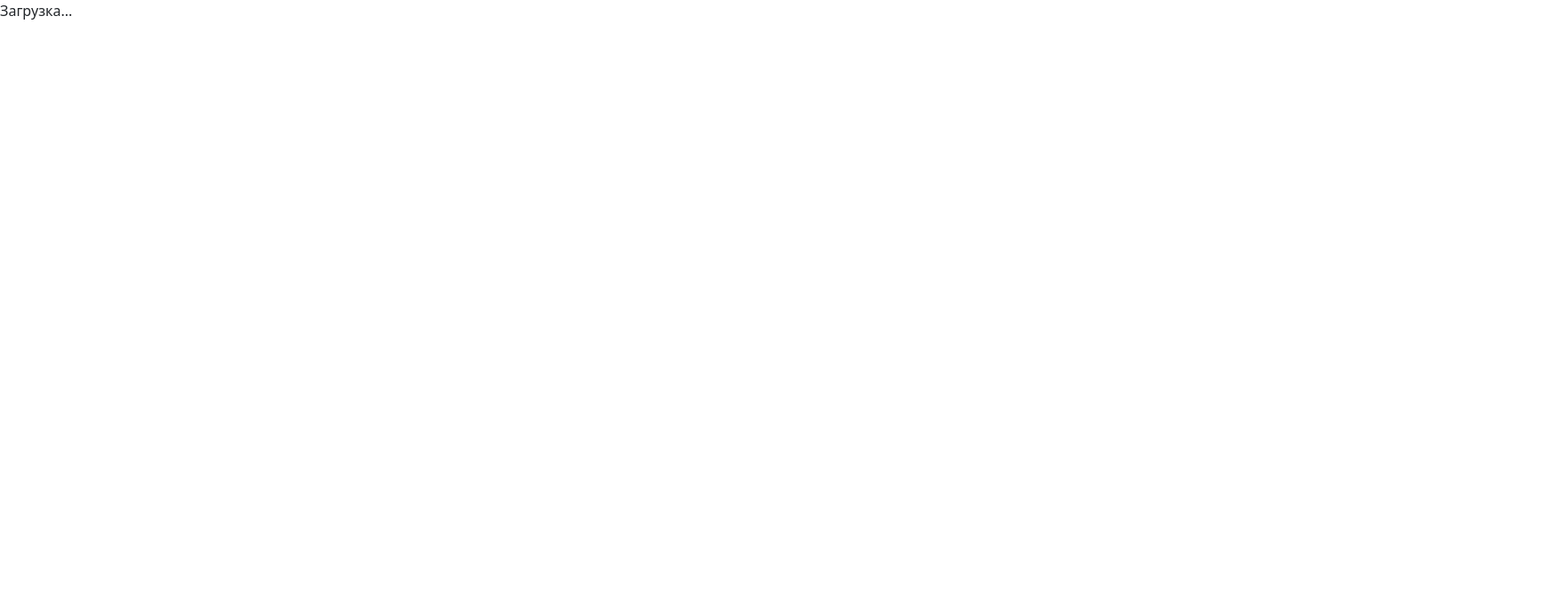
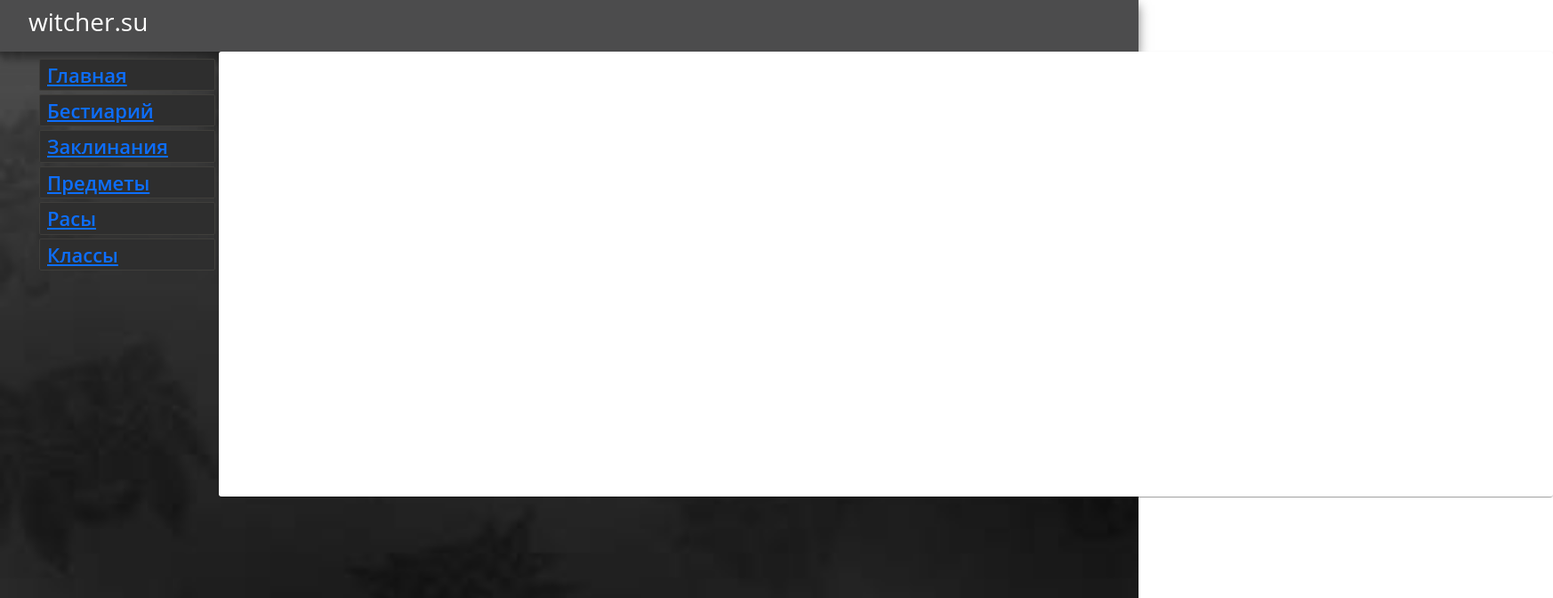
Before and after one commit to Feellond/TTRPG_Profile_Project, a React (Create React App) app in the folder TTRPG_Profile_Project/ClientApp/: page / in a window 1280 px wide. Shown: the top 672 px of the page at 89% size, 1746 px wide, since content can reach past the window. Built offline with nearby package versions, Linux system fonts and the light colour scheme.

Commit message:
Использование scss и первоначальный вид сайта

```diff
--- a/TTRPG_Profile_Project/ClientApp/package.json
+++ b/TTRPG_Profile_Project/ClientApp/package.json
@@ -18,6 +18,7 @@
     "react-scripts": "^5.0.1",
     "reactstrap": "^9.1.1",
     "rimraf": "^3.0.2",
+    "sass": "^1.69.5",
     "web-vitals": "^2.1.4",
     "workbox-background-sync": "^6.5.3",
     "workbox-broadcast-update": "^6.5.3",
--- a/TTRPG_Profile_Project/ClientApp/src/index.tsx
+++ b/TTRPG_Profile_Project/ClientApp/src/index.tsx
@@ -4,7 +4,7 @@ import { createRoot } from 'react-dom/client';
 import App from './App';
 import * as serviceWorkerRegistration from './serviceWorkerRegistration';
 import reportWebVitals from './reportWebVitals';
-import Store from './shared/store/store';
+import Store from 'shared/store/store';
 
 const baseUrl = document.getElementsByTagName('base')[0].getAttribute('href');
 const rootElement = document.getElementById('root');
--- a/TTRPG_Profile_Project/ClientApp/src/pages/Layouts/components/LayoutCommon.tsx
+++ b/TTRPG_Profile_Project/ClientApp/src/pages/Layouts/components/LayoutCommon.tsx
@@ -1,34 +1,69 @@
-import React, { useContext, useEffect } from "react";
-import { Outlet, redirect, useLocation, useNavigate } from "react-router-dom";
-import { Context } from "../../..";
+import { Context } from "index";
+import React, { useContext } from "react";
+import { Outlet, useLocation, useNavigate } from "react-router-dom";
+import "../scss/layoutStyle.scss";
 
 const LayoutCommon = () => {
   const { store } = useContext(Context);
-  const navigate = useNavigate()
+  const navigate = useNavigate();
 
-  let location = useLocation()
+  let location = useLocation();
 
   return (
     <div>
-      <div className="flex flex-row layout-header p-3 z-5 relative align-items-center justify-content-between">
-        <div className="flex flex-row align-items-center" style={{ height: '100%' }}>
-          <div className='flex flex-row' onClick={() => navigate('/')}>
-            <div className="layout-header__logo" style={{ cursor: 'pointer' }}>
+      <div className="flex flex-row layout-header p-2 z-5 relative align-items-center justify-content-between">
+        <div
+          className="flex flex-row align-items-center"
+          style={{ height: "100%" }}
+        >
+          <div className="flex flex-row">
+            <div className="layout-header__text mx-4">
+              <h3>witcher.su</h3>
             </div>
-            <div className="layout-header__text" style={{ cursor: 'pointer' }}>
-              <h3>
-                witcher.su
-              </h3>
-            </div>
-          </div>
-          <div style={{ fontFamily: 'sans-serif', fontWeight: "normal", color: "#fff", marginLeft: '5rem', fontSize: '25px', cursor: 'pointer' }}>
-            {location.pathname === '/userstable' && <div style={{ height: '100%', display: "inline-block", marginRight:'25px'}} onClick={() => navigate('/ctsvinfo')}>Добавить должность</div>}
-            {(location.pathname === '/' || location.pathname === '/ctsvinfo') && <div style={{ height: '100%', display: "inline-block" }} onClick={() => navigate('/userstable')}>Войти в ЦТСВ</div>}
-            {(location.pathname === '/userstable'  || location.pathname === '/ctsvinfo') && <div style={{ height: '100%', display: "inline-block", marginLeft: '25px' }} onClick={() => navigate('/')}>Вернуться в меню</div>}
           </div>
         </div>
       </div>
-      <Outlet />
+      <div className="layout-content">
+        <aside className="aside">
+          <nav>
+            <ul className="layout__left-menu">
+              <li className="layout__left-menu__item">
+                <a href="#" className="layout__left-menu__item-link">
+                  <span className="layout__left-menu__item-text">Главная</span>
+                </a>
+              </li>
+              <li className="layout__left-menu__item">
+                <a href="#" className="layout__left-menu__item-link">
+                  <span className="layout__left-menu__item-text">Бестиарий</span>
+                </a>
+              </li>
+              <li className="layout__left-menu__item">
+                <a href="#" className="layout__left-menu__item-link">
+                  <span className="layout__left-menu__item-text">Заклинания</span>
+                </a>
+              </li>
+              <li className="layout__left-menu__item">
+                <a href="#" className="layout__left-menu__item-link">
+                  <span className="layout__left-menu__item-text">Предметы</span>
+                </a>
+              </li>
+              <li className="layout__left-menu__item">
+                <a href="#" className="layout__left-menu__item-link">
+                  <span className="layout__left-menu__item-text">Расы</span>
+                </a>
+              </li>
+              <li className="layout__left-menu__item">
+                <a href="#" className="layout__left-menu__item-link">
+                  <span className="layout__left-menu__item-text">Классы</span>
+                </a>
+              </li>
+            </ul>
+          </nav>
+        </aside>
+        <div className="center">
+          <Outlet />
+        </div>
+      </div>
     </div>
   );
 };
--- /dev/null
+++ b/TTRPG_Profile_Project/ClientApp/src/pages/Layouts/scss/layoutStyle.scss
@@ -0,0 +1,65 @@
+@import "../../../scss/ui-colors.scss";
+
+
+.layout-header {
+    background: var(--NewColor1, #4c4c4d);
+    box-shadow: 0px 6px 12px 0px rgba(0, 0, 0, 0.50);
+}
+
+.layout-header__text,
+.layoutSecurity-header__text {
+    color: white;
+}
+
+.layout-content {
+    order: 0;
+    flex: 0 1 auto;
+    display: flex;
+    flex-direction: row;
+    flex-wrap: nowrap;
+    justify-content: flex-start;
+    align-items: flex-start;
+    margin: 0 auto;
+    padding: 0 8px;
+}
+
+.aside {
+    padding: 8px 4px;
+    flex: 0 0 238px;
+    width: 238px;
+    position: relative;
+    z-index: 3;
+    -webkit-user-select: none;
+    -moz-user-select: none;
+    -ms-user-select: none;
+    user-select: none;
+}
+
+.layout__left-menu {
+    color: $color-link-2;
+    fill: $color-link-2;
+    line-height: 1;
+}
+
+.layout__left-menu__item {
+    display: block;
+    font-size: 22px;
+    font-weight: 600;
+    line-height: 1.2;
+    margin-bottom: 4px;
+}
+
+.layout__left-menu__item-link {
+    display: flex;
+    align-items: center;
+    padding: 4px 8px;
+    border: 1px solid $color-border-1;
+    border-radius: 2px;
+    background-color: $color-bg-4;
+    position: relative;
+    z-index: 2;
+}
+
+.layout__left-menu__item-text {
+    flex: 1 1 auto;
+}
--- /dev/null
+++ b/TTRPG_Profile_Project/ClientApp/src/scss/main.scss
@@ -0,0 +1,26 @@
+@import "../scss/ui-colors.scss";
+
+
+
+body {
+    font-family: 'Open Sans', sans-serif;
+    font-size: 15px;
+    line-height: 1.2;
+    font-weight: 400;
+    color: var(--);
+  }
+
+  body::before {
+    content: '';
+    display: block;
+    background-color: $color-bg-page;
+    background-image: $image-bg-page;
+    background-size: cover;
+    background-attachment: fixed;
+    background-position: 0 50%;
+    background-repeat: no-repeat;
+    position: fixed;
+    z-index: -1;
+    width: 100%;
+    height: 100%;
+  }
--- /dev/null
+++ b/TTRPG_Profile_Project/ClientApp/src/scss/ui-colors.scss
@@ -0,0 +1,6 @@
+$color-link-2: #ece4d9;
+$color-text-main: #141414;
+$color-bg-page: #2a2928;
+$color-border-1: #3f3e3b;
+$color-bg-4: #2e2e2e;
+$image-bg-page: url(../img/bg_dark.png);
--- a/TTRPG_Profile_Project/ClientApp/src/shared/store/store.ts
+++ b/TTRPG_Profile_Project/ClientApp/src/shared/store/store.ts
@@ -4,7 +4,7 @@ import { MutableRefObject } from 'react';
 
 export default class Store {
     isAuth = false;
-    isLoading = true;
+    isLoading = false;
     isJustRegistered = false;
     globalToast : any = null;
 
```
Also changed, not shown: TTRPG_Profile_Project/ClientApp/src/App.tsx (+7 -8 lines), TTRPG_Profile_Project/ClientApp/src/img/bg_dark.png (added), 1 other file (tests, documents, lock files or other folders).
